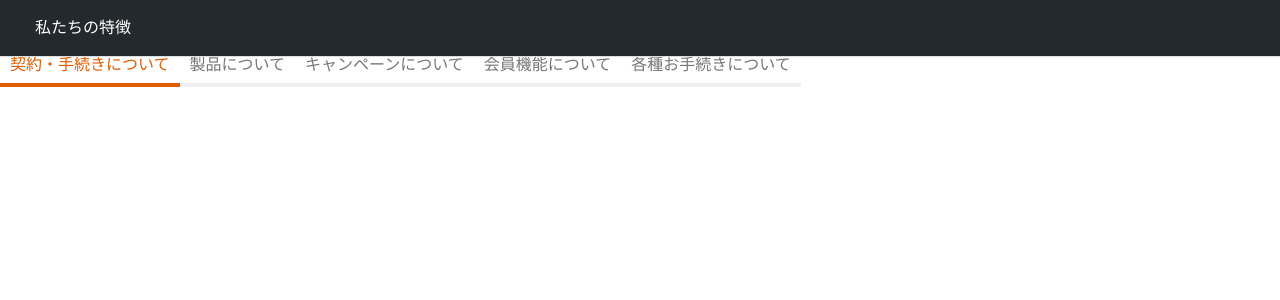
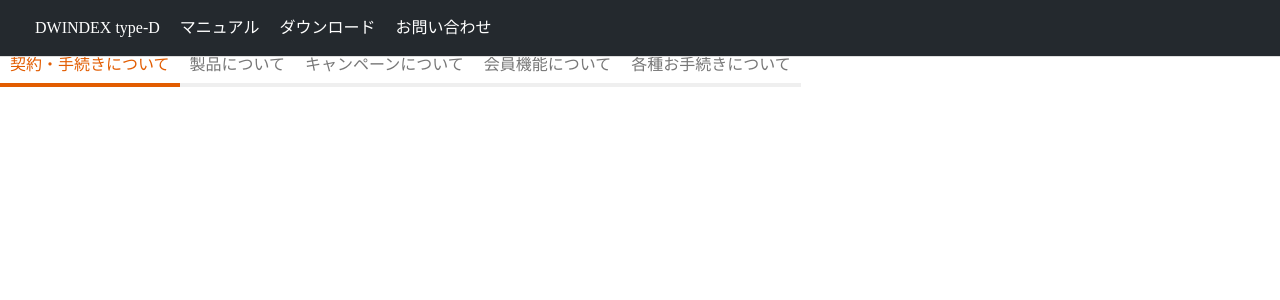
Before and after one commit to hydrangeas/css-sample, a Nuxt app: page / in a window 1280 px wide. Shown: the top 300 px of the page. Built offline with nearby package versions, Linux system fonts and the light colour scheme.

Commit message:
ヘッダー調整

```diff
--- a/assets/styles/main.scss
+++ b/assets/styles/main.scss
@@ -16,10 +16,9 @@
 
 .bl_headerNav {
     display: flex;
-  }
+}
 
 .bl_headerNav_item {
-    flex-grow: 1;
 
     &:last-child {
         content: none;
@@ -58,9 +57,10 @@
 //---
 // Container
 $breakPoints: (
-    'md': 'screen and (min-width: 768px)'
+    'github-middle': 'screen and (min-width: 1012px)',
+    'github-small': 'screen and (min-width: 544px)'
 ) !default;
-@mixin mediaQuery($breakPoint: md) {
+@mixin mediaQuery($breakPoint: github-middle) {
     @media #{map-get($breakPoints, $breakPoint)} {
         @content
     }
--- a/pages/index.vue
+++ b/pages/index.vue
@@ -5,12 +5,24 @@
         <nav>
           <ul class="bl_headerNav">
             <li class="bl_headerNav_item">
-              <a class="bl_headerNav_link" href="#">私たちの特徴</a>
+              <a class="bl_headerNav_link" href="/">DWINDEX type-D</a>
+            </li>
+            <li class="bl_headerNav_item">
+              <a class="bl_headerNav_link" href="#">マニュアル</a>
+            </li>
+            <li class="bl_headerNav_item">
+              <a class="bl_headerNav_link" href="#">ダウンロード</a>
+            </li>
+            <li class="bl_headerNav_item">
+              <a class="bl_headerNav_link" href="#">お問い合わせ</a>
             </li>
           </ul>
+          <!-- /bl_headerNav_item -->
         </nav>
       </div>
+      <!-- /ly_header_inner -->
     </div>
+    <!-- /ly_header -->
     <div>
       <nav class="bl_tabNav">
         <ul class="bl_tabNav_inner">
```
